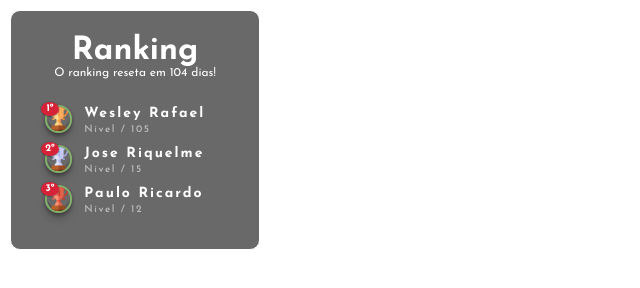
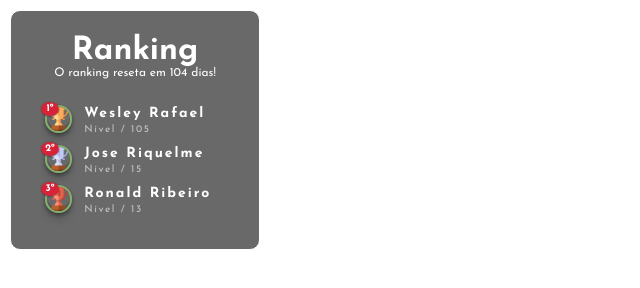
Before and after one commit to wmateus99/space_tsi-v1, a plain HTML site: page pags/_game-digitacao/ranking-list/index.html in a window 1280 px wide. Shown: the full height of the page, 0-640 px from the left. Drawn offline with Linux system fonts and the light colour scheme.

Commit message:
12-03-2025

```diff
--- a/pags/_game-digitacao/ranking-list/index.html
+++ b/pags/_game-digitacao/ranking-list/index.html
@@ -85,8 +85,8 @@
                         <img src="img/character-3.png" alt="" class="list-item-icon">
                     </div>
                     <div class="list-item-body">
-                        <span class="list-item-title">Paulo Ricardo</span>
-                        <span class="list-item-subtitle">Nível / 12</span>
+                        <span class="list-item-title">Ronald Ribeiro</span>
+                        <span class="list-item-subtitle">Nível / 13</span>
                         <div class="list-item-progress-bar">
                             <span class="progress" style="width: 40%;"></span>
                         </div>
```
